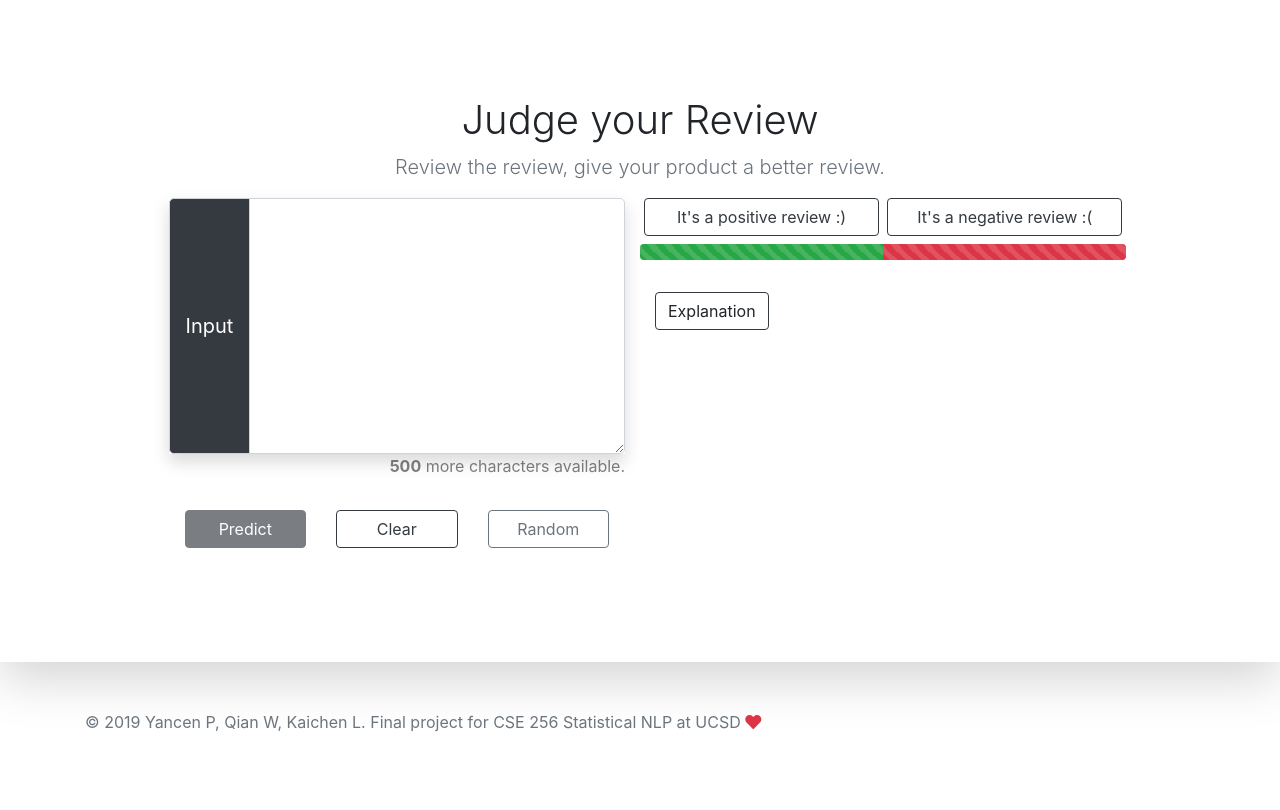
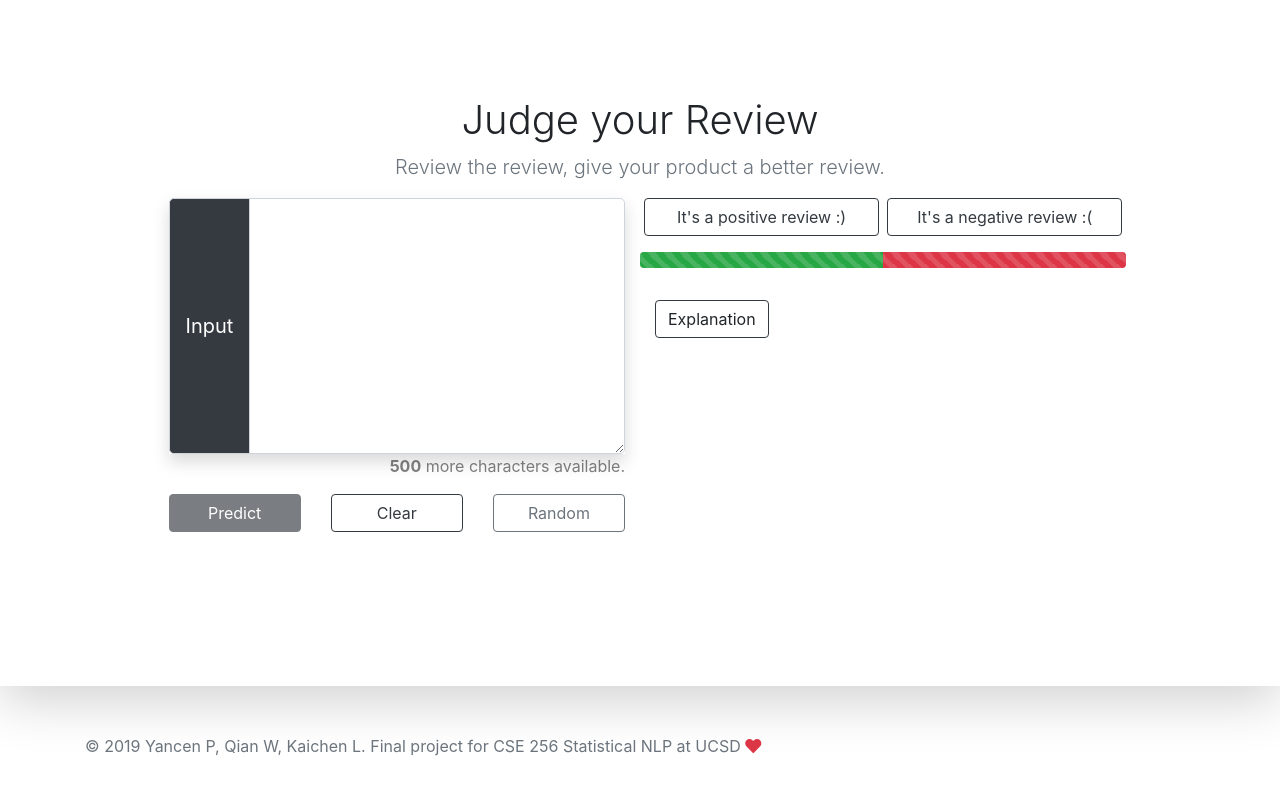
Before and after one commit to FrBernkastel/Explainable-Text-Classifier, a Django app: page /classifier/ in a window 1280 px wide. Shown: the part 56-866 px from the top of the page. Before the commit the page ends 788 px from the top, so only its background shows below. Run offline with Django 3.2, Linux system fonts and the light colour scheme; some libraries are stand-ins or nearby versions.

Commit message:
add the reponsive use

```diff
--- a/classifierModel/interpreter.py
+++ b/classifierModel/interpreter.py
@@ -6,8 +6,8 @@ class explain():
     def __init__(self, classifier):
         # the threshold that means import
 
-        self.pos_num = 1000
-        self.neg_num = 1500 #200/300 kcl
+        self.pos_num = 500
+        self.neg_num = 600 #200/300 kcl
 
         self.lr = classifier
         self.features = self.feature_arr()
--- a/classifierModel/second_interpreter.py
+++ b/classifierModel/second_interpreter.py
@@ -30,7 +30,7 @@ class explain():
         feature_names = self.lr._vectorize.get_feature_names() #liu
         # coef (31, 30000)
         self.coefs = self.lr.cls.coef_
-        self.pos_num = 1000
+        self.pos_num = 800
 
         self.thresholds = []
         for i in range(len(self.coefs)):
--- a/textClassifier/templates/classifier/review.html
+++ b/textClassifier/templates/classifier/review.html
@@ -89,30 +89,30 @@
 
             </div>
             <p class="text-right text-black-50"><strong><span id="charCount">500</span></strong> more characters available.</p>
-            <div class="row p-sm-3">
-              <div class="col-sm-4 text-left ">
+            <div class="row" style="padding-bottom: 50px;">
+              <div class="col-sm-4 text-left mb-2">
                 <button type="button" onclick="submitText();" class="btn btn-dark btn-block" disabled>
                   <span class="spinner-border spinner-border-sm d-none" id="load-spinner" role="status" aria-hidden="true"></span>
                   <span id = "predict-id">Predict</span>
                 </button>
               </div>
-              <div class="col-sm-4 text-right">
+              <div class="col-sm-4 text-right mb-2">
                 <button type="button" class="btn btn-outline-dark btn-block" onclick="clearText(this);">Clear</button>
               </div>
-              <div class="col-sm-4 text-right">
+              <div class="col-sm-4 text-right mb-2">
                 <button type="button" class="btn btn-outline-secondary btn-block" onclick="randomPredict(this);">Random</button>
               </div>
             </div>
         </div>
 
-        <div class = "col-sm-6">
-          <div class = "row mb-sm-2">
-              <div class = "col-sm-6 px-sm-1 rounded-1" id = "pos_paragraph">
+        <div class = "col-sm-6 mb-2">
+          <div class = "row mb-2">
+              <div class = "col-sm-6 px-sm-1 rounded-1 mb-2" id = "pos_paragraph">
                 <p hidden="hidden"> {{ pos_flag }} </p>
                 <a tabindex="0" class="btn btn-outline-dark btn-block" role="button" data-placement="top" data-toggle="popover" data-trigger="focus"  data-content="probability: 50%"> It's a positive review :)</a>
               </div>
 
-              <div class = "col-sm-6 px-sm-1 rounded-1" id = "neg_paragraph">
+              <div class = "col-sm-6 px-sm-1 rounded-1 mb-2" id = "neg_paragraph">
                 <p hidden="hidden"> {{ neg_flag }} </p>
                 <a tabindex="0" class="btn btn-outline-dark btn-block" role="button" data-placement="right" data-toggle="popover" data-trigger="focus"  data-content="probability: 50%"> It's a negative review :(</a>
               </div>
@@ -121,19 +121,19 @@
 
           <!--<div id="chartContainer" style="height: 100px; width: 100%;"></div> -->
 
-          <div class="row progress align-center mb-sm-2">
+          <div class="row progress align-center mb-2">
             <div class="progress-bar progress-bar-striped progress-bar-animated bg-success" role="progressbar" style="width: 50%" aria-valuenow="15" aria-valuemin="0" aria-valuemax="100" id = "pos_bar"></div>
             <div class="progress-bar progress-bar-striped progress-bar-animated bg-danger" role="progressbar" style="width: 50%" aria-valuenow="30" aria-valuemin="0" aria-valuemax="100" id = "neg_bar"></div>
           </div>
 
-          <p class="pt-sm-4 text-left">
+          <p class="pt-4 text-left mb-2">
             <a class="btn btn-outline-dark" onclick="toggleToast();" role="button" aria-expanded="false">
               Explanation
             </a>
           </p>
 
-          <div class="row pb-sm-6 mb-sm-3">
-            <div class="col-sm-6">
+          <div class="row pb-6 mb-sm-2">
+            <div class="col-sm-6 mb-2">
               <div class="toast" role="alert" data-autohide="false" aria-live="assertive" aria-atomic="true" id="toast-conclusion">
                 <div class="toast-header">
                   <i class="fas fa-square m-1 text-success" style = "font-size: 1.5em"></i>
@@ -148,7 +148,7 @@
                 </div>
               </div>
             </div>
-            <div class="col-sm-6">
+            <div class="col-sm-6 mb-2">
               <div class="toast" role="alert" data-autohide="false" aria-live="assertive" aria-atomic="true" id="toast-probability">
                 <div class="toast-header">
                   <i class="fas fa-square m-1 text-success" style = "font-size: 1.5em"></i>
@@ -165,7 +165,7 @@
             </div>
           </div>
 
-          <div class="toast" style="max-width: 900px" role="alert" data-autohide="false" aria-live="assertive" aria-atomic="true" id="toast-confidence">
+          <div class="toast mb-2" style="max-width: 900px" role="alert" data-autohide="false" aria-live="assertive" aria-atomic="true" id="toast-confidence">
             <div class="toast-header">
               <i class="fas fa-square m-1 text-success" style = "font-size: 1.5em"></i>
               <strong class="mr-auto">Confidence</strong>
@@ -179,7 +179,7 @@
             </div>
           </div>
 
-          <div class="toast" style="max-width: 900px" role="alert" data-autohide="false" aria-live="assertive" aria-atomic="true" id="toast-explanation">
+          <div class="toast mb-2" style="max-width: 900px" role="alert" data-autohide="false" aria-live="assertive" aria-atomic="true" id="toast-explanation">
             <div class="toast-header">
               <i class="fas fa-square m-1 text-success" style = "font-size: 1.5em"></i>
               <strong class="mr-auto">Explanation</strong>
```
Also changed, not shown: textClassifier/templates/classifier/news.html (+9 -9 lines).
